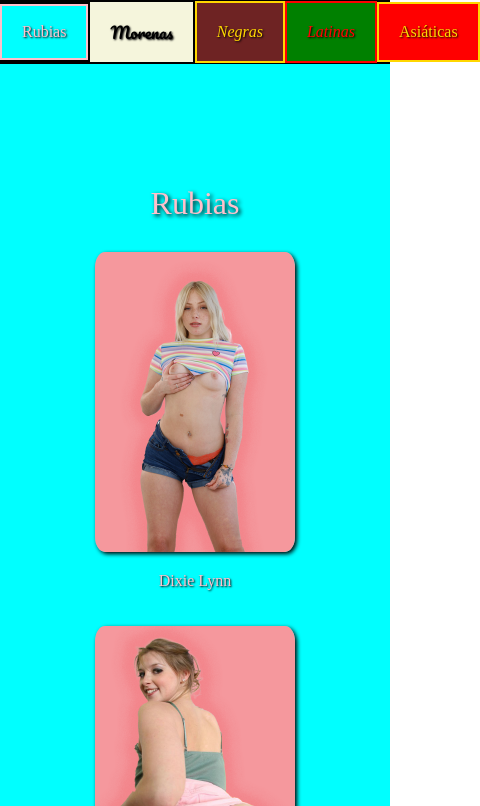
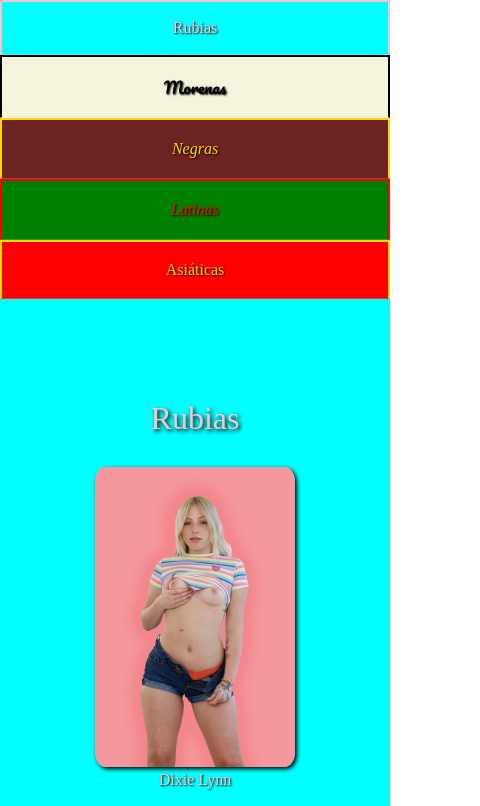
Before and after one commit to Fantomake/MyFavs, a plain HTML site: page index.html in a window 390 px wide. Shown: the top 806 px of the page, 480 px wide, since content can reach past the window. Drawn offline with Linux system fonts and the light colour scheme; a web font is replaced by a local one.

Commit message:
mobile responsive

```diff
--- a/style.css
+++ b/style.css
@@ -1,5 +1,7 @@
 * {
   box-sizing: border-box;
+  margin: 0;
+  padding: 0;
 }
 .oi-regular {
   font-family: "Oi", serif;
@@ -33,16 +35,19 @@
   font-style: normal;
 }
 
+html,
 body {
-  margin: 0;
+  width: 100%;
+  overflow-x: hidden;
 }
 .Site_Header {
-  position: sticky;
+  position: fixed;
   top: 0;
   left: 0;
   background-color: rgb(0, 0, 0);
   width: 100%;
   z-index: 2000;
+  overflow-x: hidden;
 }
 
 .MenuRubias {
@@ -147,7 +152,9 @@ body {
 }
 
 .menu {
-  display: grid;
+  display: flex;
+  flex-wrap: nowrap;
+  justify-content: space-between;
   grid-auto-flow: column;
   grid-auto-columns: 1fr;
   align-items: center;
@@ -155,13 +162,20 @@ body {
   height: 64px;
   color: aliceblue;
 }
+.menu a {
+  flex: 1 1 auto;
+  text-align: center;
+  white-space: nowrap; /* Evita que el texto se parta */
+  min-width: 100px; /* Asegura que se vean bien en móvil */
+}
+
 .Rubias,
 .Morenas,
 .Negras,
 .Latinas,
 .Asiaticas {
   width: 100%;
-  padding: 100px;
+  padding: 40px 10px;
   min-width: 180px;
 }
 
@@ -409,3 +423,33 @@ body {
 html {
   scroll-behavior: smooth;
 }
+@media (max-width: 400px) {
+  .menu {
+    flex-direction: column; /* Apila el menú */
+    align-items: stretch;
+    height: auto;
+    overflow-x: hidden;
+    overflow-y: visible;
+  }
+
+  .menu a {
+    display: block;
+    width: 100%;
+    min-width: unset;
+    border-bottom: 1px solid rgba(255, 255, 255, 0.2);
+  }
+
+  /* --- ESPACIO EXTRA SOLO EN ESTA RESOLUCIÓN --- */
+  .Site_Header {
+    margin-bottom: 40px; /* deja un poco de espacio debajo del menú */
+  }
+
+  /* --- Asegura que las secciones no se vean tapadas --- */
+  .Rubias,
+  .Morenas,
+  .Negras,
+  .Latinas,
+  .Asiaticas {
+    padding-top: 400px; /* suficiente espacio para el menú fijo */
+  }
+}
```
Also changed, not shown: 1 other file.
